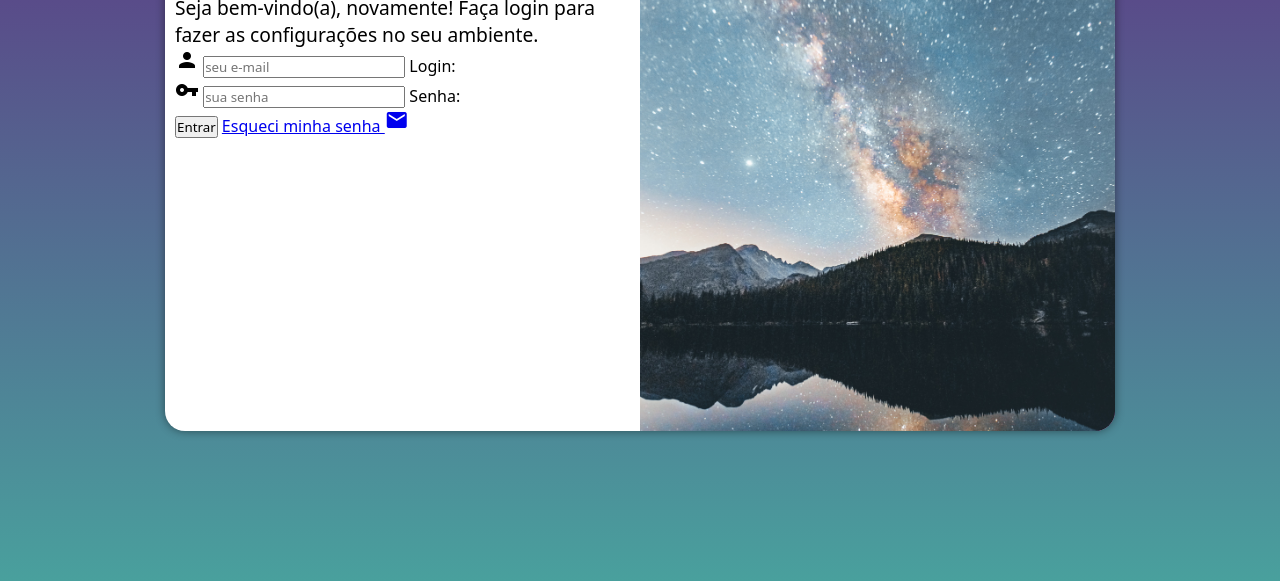
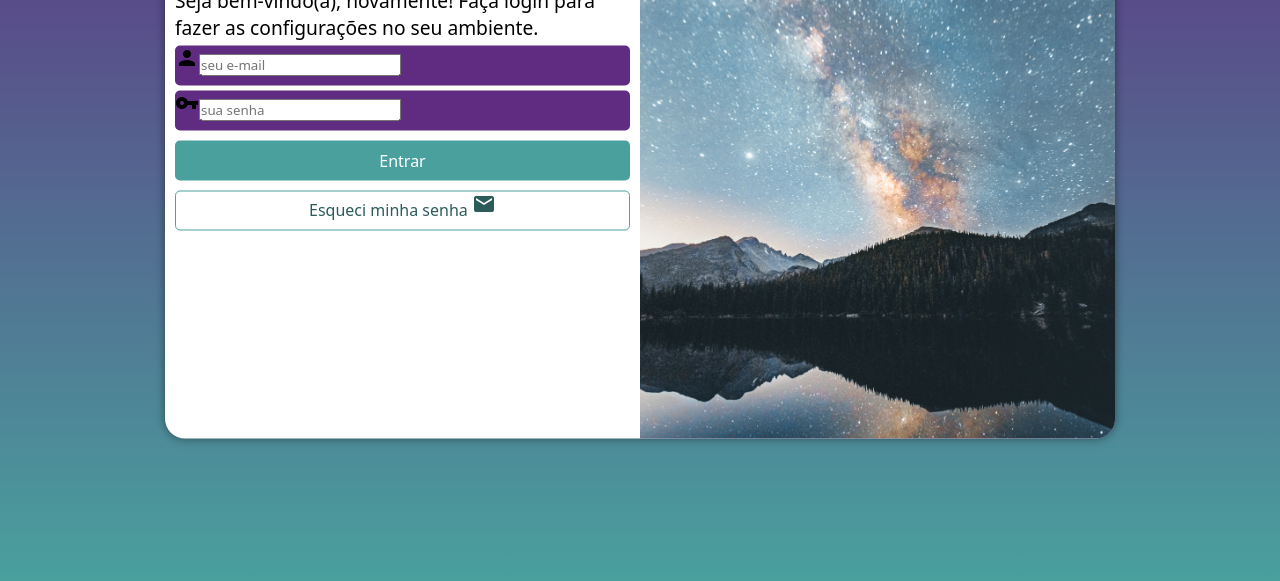
Before and after one commit to Gisa99/formlogin, a plain HTML site: page index.html in a window 1280 px wide. Shown: the part 219-800 px from the top of the page. Drawn offline with Linux system fonts and the light colour scheme.

Commit message:
configurações css

```diff
--- a/estilos/style.css
+++ b/estilos/style.css
@@ -26,8 +26,8 @@ section#login{
     left: 50%;
     transform: translate(-50%, -50%);
     background-color: white;
-    width: 250px;
-    height: 500px;
+    width: 255px;
+    height: 515px;
     border-radius: 20px;
     overflow: hidden;
     box-shadow: 0px 0px 10px rgba(0, 0, 0, 0.450);
@@ -55,3 +55,55 @@ div#formulario > h1{
 div#formulario > p{
   font-size: 0.8em;
 }
+
+form > div.campo{
+    background-color: #5f2c82;
+    width: 100%;
+    height: 40px;
+    display: block;
+    border-radius: 5px;
+    margin: 5px 0px;
+}
+
+div.campo > label {
+    display:none;
+}
+form> input[type=submit]{
+    display:block;
+    font-size: 1em;
+    width:100%;
+    height:40px;
+    background-color: #49a09d;
+    color: white;
+    border:none;
+    cursor: pointer;
+    border-radius: 5px;
+    transition: 0.5s;
+    margin-top: 10px;
+}
+
+form> input[type=submit]:hover{
+    background-color:#5f2c82;
+    color:white;
+}
+
+form > a.botao{
+    margin-top: 10px;
+    text-align: center;
+    text-decoration: none;
+    display:block;
+    font-size:1em;
+    width: 100%;
+    height: 40px;
+    background-color:white;
+    color:#2b5c5a;
+    border: #49a09d 1px solid;
+    border-radius: 5px;
+    transition: 0.5s;
+}
+
+form > a.botao:hover{
+    background-color:#5f2c82;
+    color:white;
+
+}
--- a/index.html
+++ b/index.html
@@ -20,18 +20,16 @@
                 <p>Seja bem-vindo(a), novamente! Faça login para fazer as configurações no seu ambiente.</p>
                 <form action="login.php" method="post" autocomplete="on">
                     <div class="campo">
-                        <span class="material-icons">person</span>
-                        <input type="email" name="login" id="ilogin" placeholder="seu e-mail" autocomplete="email" required>
+                        <span class="material-icons">person</span><input type="email" name="login" id="ilogin" placeholder="seu e-mail" autocomplete="email" required>
                         <label for="ilogin">Login:</label>
 
                     </div>
                     <div class="campo">
-                        <span class="material-icons">vpn_key</span>
-                        <input type="password" name="senha" id="isenha" placeholder="sua senha" autocomplete="current-password" required>
+                        <span class="material-icons">vpn_key</span><input type="password" name="senha" id="isenha" placeholder="sua senha" autocomplete="current-password" required>
                         <label for="isenha">Senha:</label>
                     </div>
                     <input type="submit" value="Entrar">
-                    <a href="#">
+                    <a href="#"class="botao">
                         Esqueci minha senha <span class="material-icons">mail</span>
                     </a>
 
```
